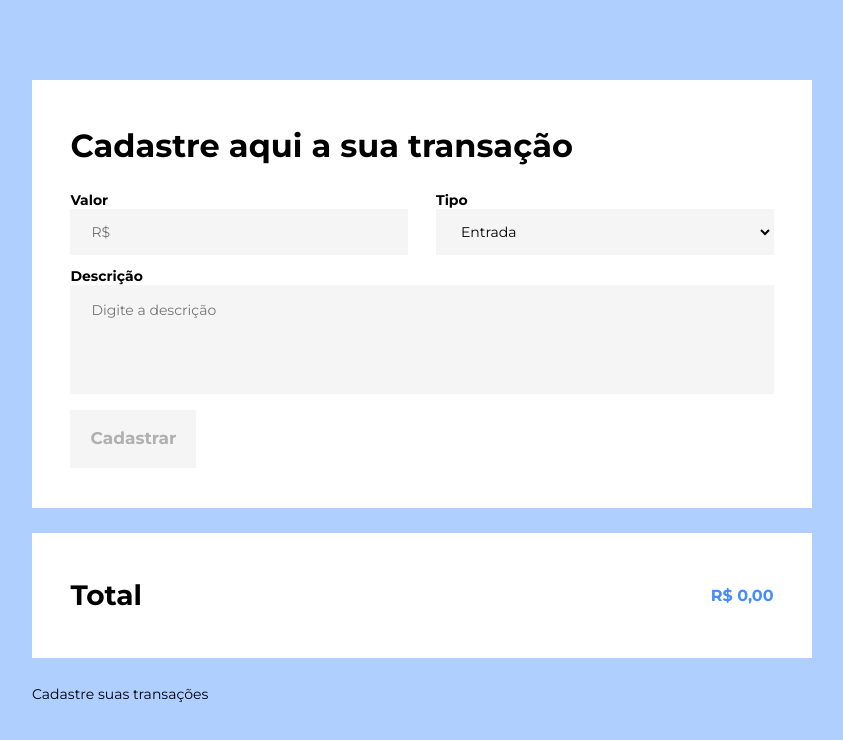
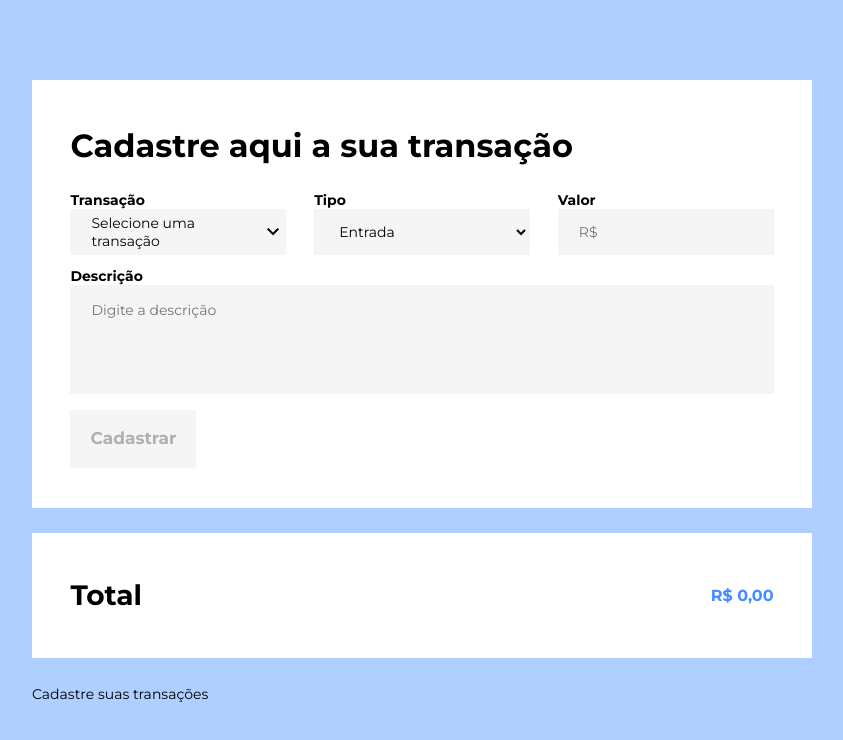
Before and after one commit to JoseMartins0808/Angular_Finances_Page, an Angular app: page /transactions in a window 1280 px wide. Shown: the top 740 px of the page, without its empty margins (218-1061 px from the left). Built offline with nearby package versions, Linux system fonts and the light colour scheme.

Commit message:
feat: toggle select transaction menu dropdown

```diff
--- a/src/app/components/forms/register-transaction-form/register-transaction-form.component.html
+++ b/src/app/components/forms/register-transaction-form/register-transaction-form.component.html
@@ -1,6 +1,14 @@
 <form (submit)="onSubmit($event)" class="form" [formGroup]="financesForm">
 
     <div class="flex-box">
+        <app-select-transaction style="width: 100%;"></app-select-transaction>
+        <div class="field-box">
+            <label for="type">Tipo</label>
+            <select name="type" formControlName="type">
+                <option value="input">Entrada</option>
+                <option value="output">Saída</option>
+            </select>
+        </div>
         <app-field-box style="width: 100%;"
             [error]="(financesForm.get('value')?.dirty || financesForm.get('value')?.touched) ? errors.value : null">
             <label for="value">Valor</label>
@@ -9,13 +17,6 @@
                 *ngIf="errors?.value?.['required'] && (financesForm.get('value')?.dirty || financesForm.get('value')?.touched)">
                 O valor é obrigatório</app-error>
         </app-field-box>
-        <div class="field-box">
-            <label for="type">Tipo</label>
-            <select name="type" formControlName="type">
-                <option value="input">Entrada</option>
-                <option value="output">Saída</option>
-            </select>
-        </div>
     </div>
     <app-field-box style="width: 100%;"
         [error]="(financesForm.get('description')?.dirty || financesForm.get('description')?.touched) ? errors.description : null">
@@ -28,14 +29,6 @@
             *ngIf="errors?.description?.['minlength'] && (financesForm.get('description')?.dirty || financesForm.get('description')?.touched)">
             Mínimo 5 caracteres</app-error>
     </app-field-box>
+
     <button type="submit" [class]="handleDisableButtonStyle()" [disabled]="handleDisableButton()">Cadastrar</button>
 </form>
-<!-- <div role="dialog" *ngIf="modal === 'value'">
-    O valor da transação deve ser informado<span (click)="closeModal()">fechar</span>
-</div>
-<dialog open="true" *ngIf="modal === 'description'">A descrição da transação deve ser informada
-    <span (click)="closeModal()">fechar</span>
-</dialog>
-<dialog open="true" *ngIf="modal === 'both'">A descrição e o valor da transação devem ser informados
-    <span (click)="closeModal()">fechar</span>
-</dialog> -->
--- a/src/app/components/forms/register-transaction-form/register-transaction-form.component.ts
+++ b/src/app/components/forms/register-transaction-form/register-transaction-form.component.ts
@@ -4,19 +4,18 @@ import { TransactionService } from '../../../services/transaction.service';
 import { CommonModule } from '@angular/common';
 import { ErrorComponent } from '../../../error/error/error.component';
 import { FieldBoxComponent } from '../field-box/field-box.component';
+import { SelectTransactionComponent } from '../../select-transaction/select-transaction.component';
 
 @Component({
   selector: 'app-register-transaction-form',
   standalone: true,
-  imports: [CommonModule, ReactiveFormsModule, FieldBoxComponent, ErrorComponent],
+  imports: [CommonModule, ReactiveFormsModule, FieldBoxComponent, ErrorComponent, SelectTransactionComponent],
   templateUrl: './register-transaction-form.component.html',
   styleUrl: './register-transaction-form.component.sass'
 })
 export class RegisterTransactionFormComponent {
 
   constructor(private readonly transactionService: TransactionService) { }
-
-  // public disableSubmit: "true" | "false" = "true";
 
   public financesForm = new FormGroup({
     value: new FormControl<string>("", [Validators.required]),
--- /dev/null
+++ b/src/app/components/select-transaction/select-transaction.component.html
@@ -0,0 +1,18 @@
+<label for="select-id" class="select-label">Transação</label>
+<div role="select" class="select-bar" id="select-id">
+    <div class="select-btn" (click)="toggleSelectDropDown()">
+        <span>Selecione uma transação</span>
+        <!-- <span class="material-symbols-outlined">
+            stat_1
+        </span> -->
+        <span class="material-symbols-outlined">
+            stat_minus_1
+        </span>
+    </div>
+    <div [class]="openedSelectMenu">
+        <input type="text">
+        <ul class="options">
+            <li *ngFor="let option of transactionOptions">{{option.select}}</li>
+        </ul>
+    </div>
+</div>
--- /dev/null
+++ b/src/app/components/select-transaction/select-transaction.component.sass
@@ -0,0 +1,67 @@
+.select-label
+    font-family: "Montserrat", sans-serif
+    font-size: 0.875rem
+    margin-bottom: 8px
+    font-weight: 700
+
+.select-bar
+    position: relative
+
+.select-btn
+    padding-left: 20px
+    height: 2.875rem
+    border-radius: 3px
+    cursor: pointer
+    display: flex
+    align-items: center
+    justify-content: space-between
+    width: 100%
+    background: #F5F5F5
+    font-family: "Montserrat", sans-serif
+    font-size: 0.875rem
+    font-weight: 400
+    color: #000
+    border: 1px solid #F5F5F5
+    outline: none
+
+    &span
+        width: 100%
+
+.select-content
+    border: 1px solid gray
+    border-radius: 3px
+    padding: 10px
+    margin-top: 4px
+    display: none
+    position: absolute
+    z-index: 1
+    background-color: white
+    width: 100%
+    transition: .5s
+
+    & input
+        width: 100%
+        padding: 3px
+        width: 100%
+        margin-bottom: 5px
+        outline: 0
+        border: 1px solid gray
+
+    &.options
+        max-height: 150px
+        overflow: auto
+        height: 100%
+
+    &.active
+        display: block
+
+.options li
+    cursor: pointer
+    overflow: hidden
+    white-space: nowrap
+    text-overflow: ellipsis
+    padding: 2px 4px
+    border-radius: 3px
+
+.options li:hover
+    background-color: lightgray
--- /dev/null
+++ b/src/app/components/select-transaction/select-transaction.component.ts
@@ -0,0 +1,25 @@
+import { CommonModule } from '@angular/common';
+import { Component, Input } from '@angular/core';
+import { transactionList } from "../../utils/transactions.utils";
+
+@Component({
+  selector: 'app-select-transaction',
+  standalone: true,
+  imports: [CommonModule],
+  templateUrl: './select-transaction.component.html',
+  styleUrl: './select-transaction.component.sass'
+})
+export class SelectTransactionComponent {
+
+  @Input() transactionOptions = transactionList;
+
+  public openedSelectMenu: "select-content" | "select-content active" = "select-content";
+
+  public toggleSelectDropDown() {
+    if (this.openedSelectMenu === "select-content") {
+      this.openedSelectMenu = "select-content active";
+    } else {
+      this.openedSelectMenu = "select-content";
+    }
+  }
+}
```
Also changed, not shown: 1 other file (tests, documents, lock files or other folders).
